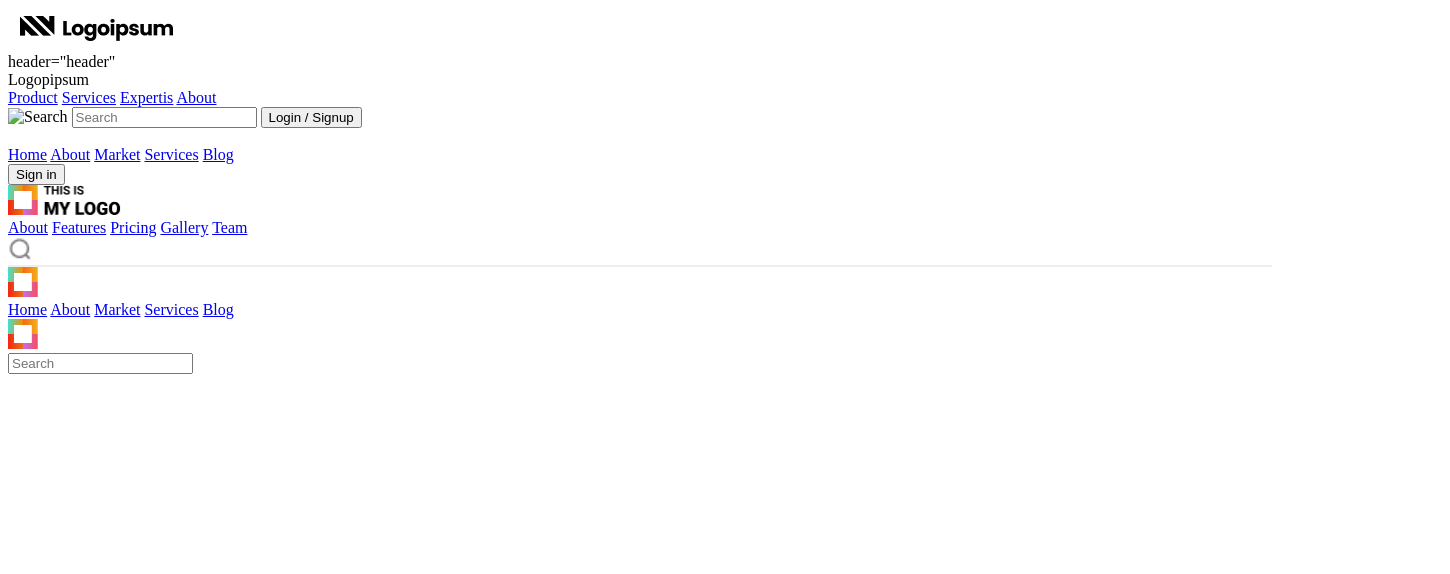
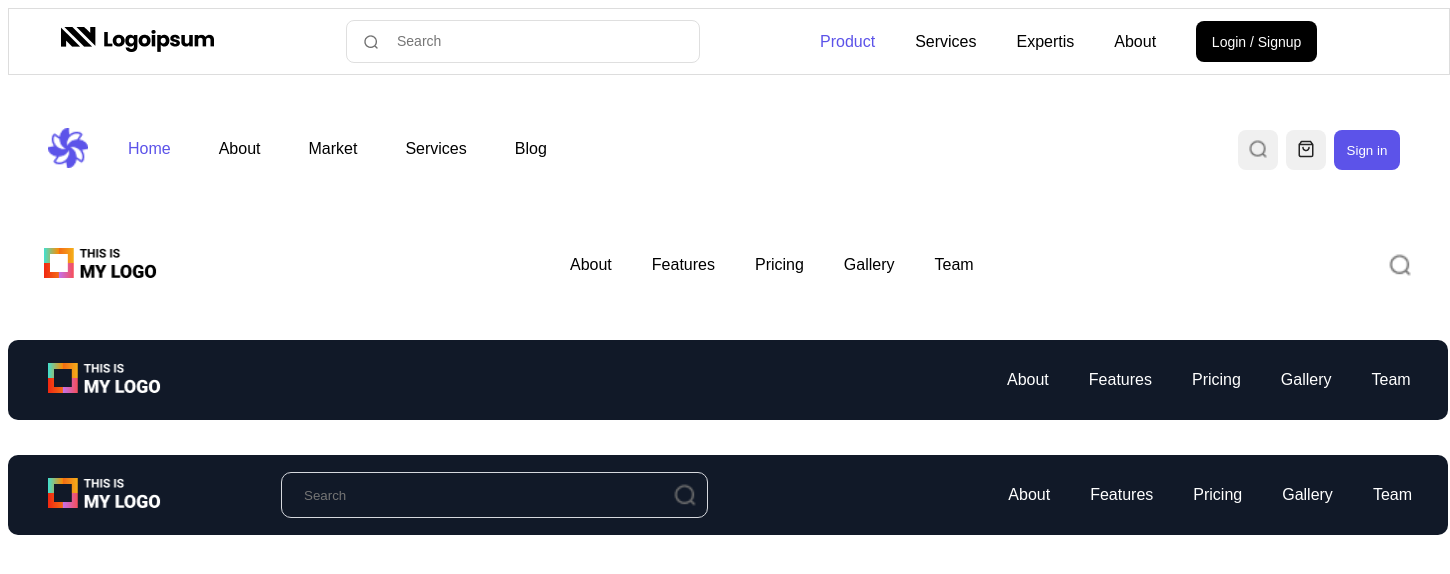
Before and after one commit to Ruslan408870/web.Ruslan, a plain HTML site: page 4.3/index.html in a window 1280 px wide. Shown: the whole page, 1450 px wide, since content can reach past the window. Drawn offline with Linux system fonts and the light colour scheme.

Commit message:
Add files via upload

```diff
--- a/4.3/index.html
+++ b/4.3/index.html
@@ -11,14 +11,14 @@
 
 <body>
     <header>
-        <div class="header-block">
+        <div class="header1">
             <div class="logo">
                 <img src="Frame 2.png" alt="Logo" width="177" height="41">
 
             </div>
-            <div class="Search-box">
-                <div> header="header"</div>
-                <div class="logo">Logopipsum</div>
+            <div class="search-box">
+            <img src="search-lg.png" alt="Search" width="16" height="16" class="search-icon">
+            <input type="text" placeholder="Search"  class="search-input">
             </div>
             <nav class="nav">
                 <a href="#" class="active">Product</a>
@@ -26,68 +26,77 @@
                 <a href="#">Expertis</a>
                 <a href="#">About</a>
             </nav>
+            <button class="btn btn-secondary">Login / Signup</button>
         </div>
 
-        <div class="search-box">
-            <img scr="search-lg.png" alt="Search" width="32" height="32">
-            <input type="text" placeholder="Search">
-            <button class="btn btn-secondary">Login / Signup</button>
-        </div>
+
     </header>
+
+
+
     <header class="header2">
-        <div class="logo">
-            <img>
+        <div class="logo2">
+            <img src="./Logo/black.png"  alt="40" height="40" width="40">
         </div>
 
 
 
-        <nav>
-            <a href="#">Home</a>
+        <nav class ="nav2">
+            <a href="#"class = "active">Home</a>
             <a href="#">About</a>
             <a href="#">Market</a>
             <a href="#">Services</a>
             <a href="#">Blog</a>
         </nav>
+        <div class="battons">
 
-        <button class="btn">Sign in</button>
+        <button class="btn-search"><img src="search-lg.png" width="20" height="20"></button>
+        <button class="btn-search"><img src="Shopping-bag.png" width="20" height="20"></button>
+        <button class="btn2">Sign in</button>
+        </div>
+
     </header>
     <header class="header3">
-        <div class="logo"><img src="Left.png" width="113" height="30"></div>
+        <div class="logo3"><img src="Left.png" width="113" height="30"></div>
 
-        <nav>
+        <nav class="nav3">
             <a href="#">About</a>
             <a href="#">Features</a>
             <a href="#">Pricing</a>
             <a href="#">Gallery</a>
             <a href="#">Team</a>
         </nav>
-        <div class="icon">
+        <div class="icon3">
             <img src="search-lg.png" width="24" height="24">
         </div>
     </header>
-    <header class="heder4">
+    <header class="header4">
         <div class="logo"><img src="Logo.png" width="113" height="30"></div>
-        <nav>
-            <a href="#">Home</a>
-            <a href="#">About</a>
-            <a href="#">Market</a>
-            <a href="#">Services</a>
-            <a href="#">Blog</a>
+        <nav class="dnav">
+
+            <a  class="Dark" href="#">About</a>
+            <a  class="Dark" href="#">Features</a>
+            <a class="Dark" href="#">Pricing</a>
+            <a class="Dark" href="#">Gallery</a>
+            <a class="Dark" href="#">Team</a>
         </nav>
     </header>
     <header class="header5">
         <div class="logo"><img src="Logo.png" alt="logo.png" width="113" height="30"></div>
 
-        <div class="Search-box">
-            <input type="text" placeholder="Search">
+        <div class="search-icon5">
+
+            <input class = "input5" type="text" placeholder="Search"  width="500" height="44" >   <!--добавил доину и высоту -->
+        <img src="search-lg.png" alt="Search" width="24" height="24" class="search-icon6">
         </div>
-            <!--нужно изменить название классов и выстовить размер-->
-        <nav>
-            <a href="#">About</a>
-            <a href="#">Features</a>
-            <a href="#">Pricing</a>
-            <a href="#">Gallery</a>
-            <a href="#">Team</a>
+
+        <!--нужно изменить название классов и выстовить размер-->
+        <nav class = "dnav">
+            <a class="Dark" href="#">About</a>
+            <a class="Dark"  href="#">Features</a>
+            <a class="Dark"  href="#">Pricing</a>
+            <a class="Dark" href="#">Gallery</a>
+            <a class="Dark" href="#">Team</a>
         </nav>
 
     </header>
--- a/4.3/styles.css
+++ b/4.3/styles.css
@@ -1,44 +1,278 @@
-
-.search{
-padding:6px;
-border-radius:5px;
-border: 1px solid gray;
-}
-
-.search2{
-padding:6px 10px;
-border-radius: 20px;
-border: none;
+body{
+   font-family: Arial, Helvetica, sans-serif;
 }
 
 .header1{
 background: white;
 border: 1px solid #ddd;
+display: flex;
+width: 1440px;
+height: 65px;
+align-items:center;
+margin-bottom: 35px;
 }
 
+.logo{
+   margin-left:40px;
+   margin-right: 120px;
+}
+
+
+.search-box{
+   display:flex;
+   align-items: center;
+   width: 352px;
+   height: 41px;
+
+   border: 1px solid #DFDFDF;
+   border-radius: 8px;
+}
+
+.search-icon{
+   margin-left: 16px;
+   margin-right: 16px;
+}
+
+.search-input{
+   border: none;
+   font-weight: 400;
+   font-style: Regular;
+   font-size: 14px;
+   line-height: 41px;
+   letter-spacing: 0%;
+   background-color: transparent;
+}
+
+
+.nav{
+   margin-left: 120px;
+   display: flex;
+   gap: 40px
+}
+
+a{
+   text-decoration: none;
+   color:black
+}
+.active{
+   color: #5C53E9
+}
+
+.btn-secondary{
+   width: 121px;
+   height: 41px;
+   border-radius: 8px;
+   margin-left: 40px;
+   background-color: black;
+   color:white;
+
+   border:none;
+
+
+   text-align: center;
+   line-height: 41px;
+   font-weight: 600px;
+   font-size: 14px;
+}
+
+
 .header2{
-background: white;
-gap: 20px;
+   width: 1440px;
+   height: 80px;
+   display: flex;
+   align-items: center;
+   margin-bottom: 35px;
+}
+
+
+.logo2{
+   margin-left:40px;
+   margin-right: 40px;
+}
+
+.a{
+   text-decoration: none;
+   color:black
+}
+
+.btn2{
+   width: 66px;
+   height: 40px;
+   background-color: #5C53E9;
+   border: none;
+   border-radius: 8px;
+   color: #FFFFFF;
+}
+
+.nav2{
+   display: flex;
+   width: 425px;
+   height: 20px;
+   gap:48px;
+   margin-right: 685px;
+}
+
+.battons{
+   width: 162px;
+   height: 40px;
+   display: flex;
+   gap: 8px;
+}
+
+.btn-search{
+   width: 40px;
+   height: 40px;
+   border: none ;
+   background-color: #F0F0F0;
+   border-radius: 8px;
 }
 
 .header3{
-background: white;
-border-bottom: 2px solid #eee;
+   width: 1440px;
+   height: 80px;
+   display: flex;
+   align-items: center;
+   margin-bottom: 35px;
+   gap: 10px;
+   justify-content: space-between;
 }
 
-.header4{
-background:linear-gradient(90deg#081a2f,#0b2f55);
-color: white;
+.logo3{
+   margin-left:36px;
 }
 
-.header4 nav a{
-color:white
+.a{
+   text-decoration: none;
+   color:black
+}
+
+.nav3{
+   display: flex;
+   gap: 40px;
+   width: 405px;
+   height: 19px;
+}
+
+.btn-search3{
+   width: 24px;
+   height: 24px;
+   border: none ;
+   background-color: #F0F0F0;
+   gap: 10px;
+}
+
+.icon3{
+   width: 24px;
+   height: 24px;
+   margin-right: 36px;
+}
+.header4{
+   width: 1440px;
+   height: 80px;
+   display: flex;
+   align-items: center;
+   background-color: #111928;
+   margin-bottom: 35px;
+   justify-content: space-between;
+   border-radius: 10px;
+}
+
+.a{
+   text-decoration: none;
+   background-color:#FFFFFF;
+}
+.Dark{
+   color: white;
+}
+.nav4{
+   display: flex;
+   width: 405px;
+   height: 19px;
+   gap: 40px;
+   margin-right: 685px;
+}
+
+.dnav{
+   display: flex;
+   width: 405px;
+   height: 19px;
+   gap: 50px;
+   margin-right: 36px;
 }
 
 .header5{
-background: linear-gradient(90deg#081a2f,#0b2f55);
+   width: 1440px;
+   height: 80px;
+   display: flex;
+   align-items: center;
+   background-color: #111928;
+   margin-bottom: 35px;
+   word-spacing: 40px;
+   border-radius: 10px;
 }
 
-.header5 nav a{
-   color:white;
+.logo5{
+   margin-left:113px;
+   margin-right: 30px;
 }
+
+.search-icon5{
+   display: flex;
+   width: 500px;
+   height: 44px;
+   background-color: #111928;
+   border: 1px solid #D6D8DE;
+   border-radius: 10px;
+   right: 10px;
+   left: 20px;
+   margin-bottom: 18px;
+   align-items: center;
+   justify-content: space-between;
+   margin-right: 300px;
+   margin-top: 18px;
+}
+
+
+
+.a{
+   text-decoration: none;
+   color:#FFFFFF;
+   display: flex;
+   gap: 40px;
+   width: 405px;
+   height: 19px;
+   flex-wrap: nowrap;
+   margin-right: 36px;
+}
+
+.dnav{
+   display: flex;
+   width: 405px;
+   height: 19px;
+   gap:40px;
+   margin-right: 36px;
+}
+
+.search{
+   display: flex;
+   width: 16px;
+   height: 16px;
+   border: 1px;
+   left: 3px;
+   top: 3px;
+}
+
+input{
+   background-color: transparent;
+   border: none;
+
+}
+
+.input5{
+   margin-left: 20px;
+
+}
+
+.search-icon6{
+   margin-right: 10px;
+}
```
Also changed, not shown: 4.3/Logo/black.png (added), 4.3/Shopping-bag.png (added).
